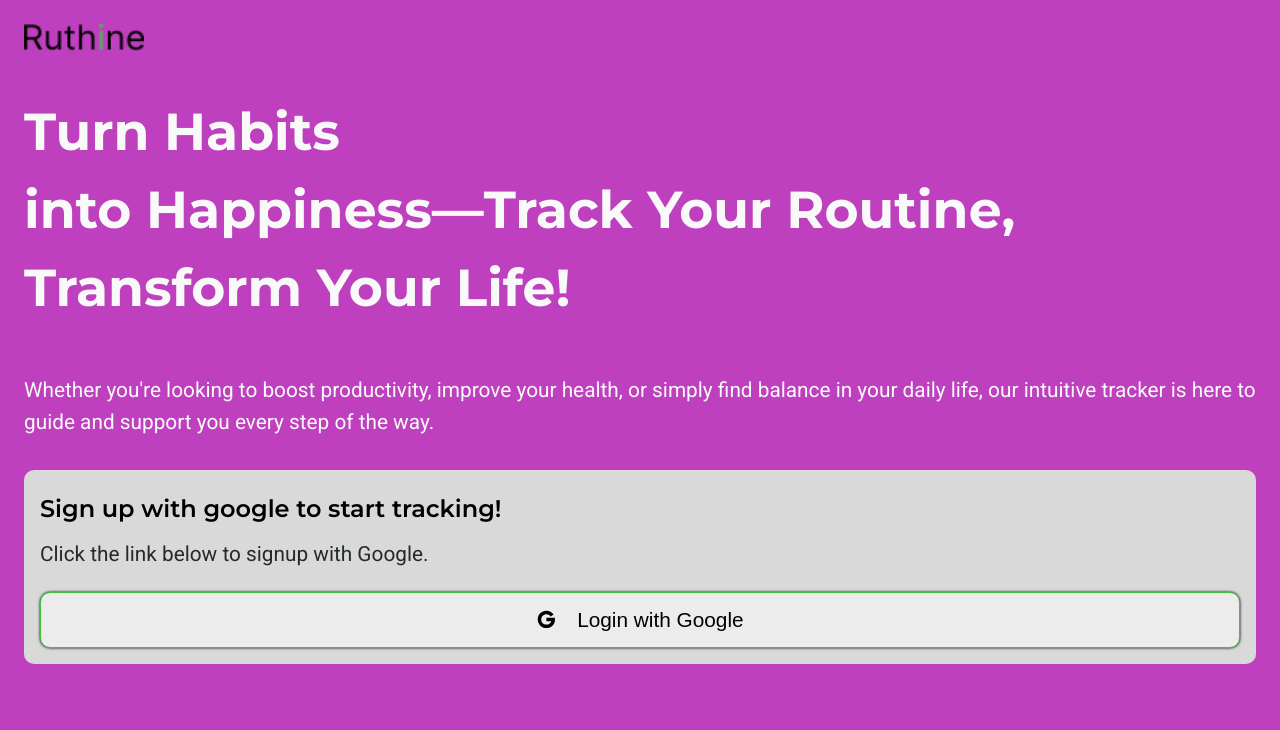
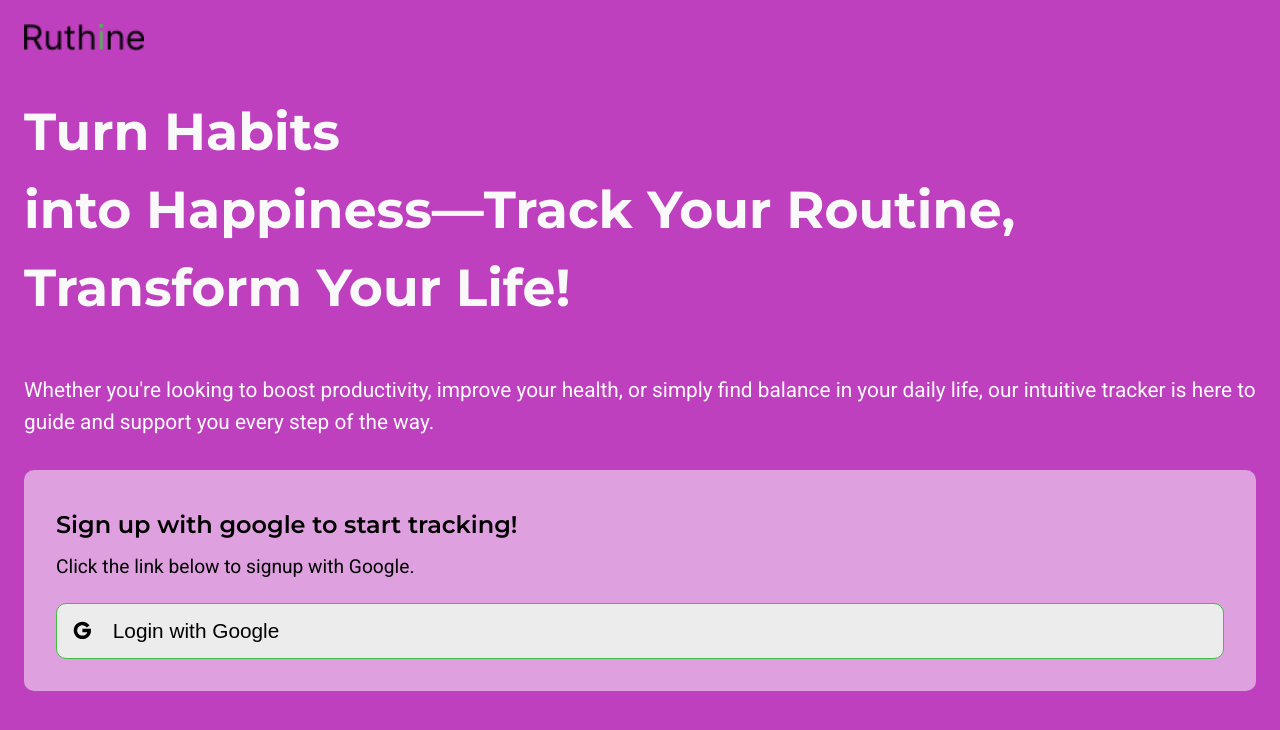
Before and after one commit to jephthahdominic/Consistensy, a React (Vite) app: page /login in a window 1280 px wide. Shown: the top 730 px of the page. Built offline with nearby package versions, Linux system fonts and the light colour scheme; a web font is replaced by a local one.

Commit message:
built the landing page

```diff
--- a/src/components/Login.module.css
+++ b/src/components/Login.module.css
@@ -6,7 +6,7 @@
     color: #000;
     display: flex;
     flex-direction: column;
-
+    gap: 5px;
 }
 .login h2{
     font-family: montserrat, sans-serif;
@@ -18,6 +18,7 @@
 .login p{
     font-size: 1.2rem;
     font-family: roboto;
+    line-height: 1.5em;
 }
 .login form{
     display: flex;
--- a/src/pages/LandingPage.module.css
+++ b/src/pages/LandingPage.module.css
@@ -37,30 +37,3 @@
     color: #f9f9f9;
     line-height: 1.5em;
 }
-.landingPage_main > div{
-    display: flex;
-    flex-direction: column;
-    gap: 10px;
-    background-color: #D9D9D9;
-    padding: 1rem;
-    border-radius: 10px;
-}
-.landingPage_main > div p{
-    font-size: 1.3rem;
-    color: var(--color-dark--0)
-}
-.landingPage_main button{
-    position: relative;
-    display: flex;
-    align-items: center;
-    justify-content: center;
-    padding: 1rem 2rem;
-    font-size: 1.5rem;
-    border-radius: 10px;
-    border: none;
-    box-shadow: 0 0 3px 0;
-}
-.landingPage_main button img{
-    position: absolute;
-    left: 5px;
-}
```
